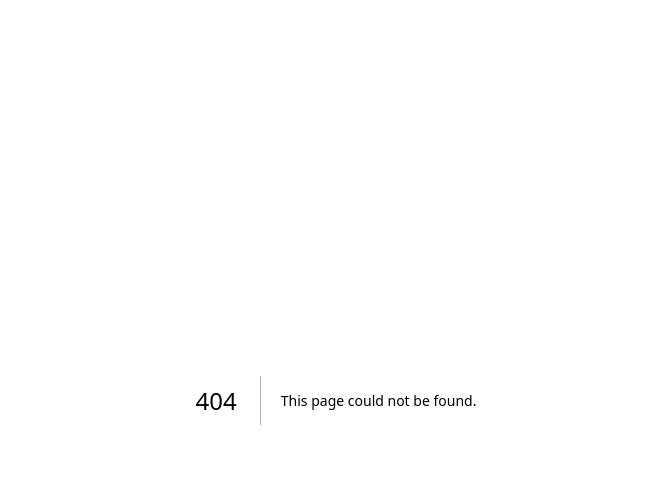
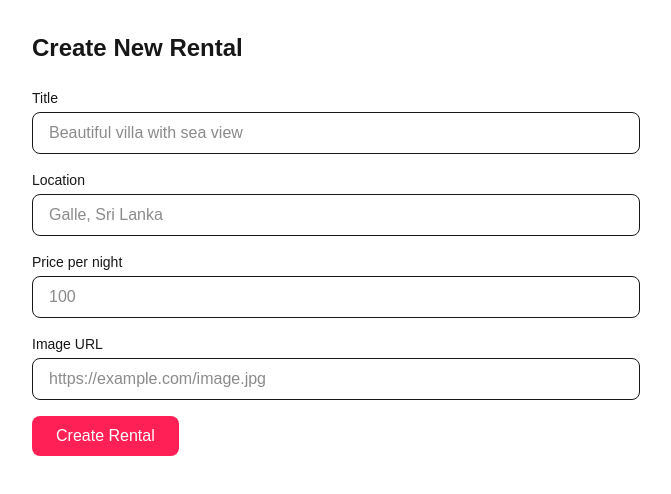
Before and after one commit to pasindu09/AirBnb-Web-application-Spingboot-Java-Nextjs, a Next.js app in the folder frontend-next/: page /host/rentals/create in a window 1280 px wide. Before the commit this address had no page. Shown: the top 494 px of the page, without its empty margins (304-975 px from the left). Built offline with nearby package versions, Linux system fonts and the light colour scheme.

Commit message:
seller/host dashboard,creating,viewing,editing rentals for seller- frontend changes

```diff
--- /dev/null
+++ b/frontend-next/app/host/page.tsx
@@ -0,0 +1,21 @@
+export default function HostDashboard() {
+  return (
+    <div className="p-8">
+      <h1 className="text-3xl font-bold mb-6">Host Dashboard</h1>
+      <div className="grid gap-6 sm:grid-cols-2">
+        <a href="/host/rentals" className="p-6 bg-white rounded-xl shadow hover:shadow-lg transition">
+          <h2 className="text-xl font-semibold">Manage Rentals</h2>
+          <p className="text-gray-600">View, edit, and delete your properties.</p>
+        </a>
+        <a href="/host/rentals/create" className="p-6 bg-white rounded-xl shadow hover:shadow-lg transition">
+          <h2 className="text-xl font-semibold">Add New Rental</h2>
+          <p className="text-gray-600">List a new property for guests to book.</p>
+        </a>
+        <a href="/host/settings" className="p-6 bg-white rounded-xl shadow hover:shadow-lg transition">
+          <h2 className="text-xl font-semibold">Settings</h2>
+          <p className="text-gray-600">Update profile, payout, and preferences.</p>
+        </a>
+      </div>
+    </div>
+  );
+}
--- /dev/null
+++ b/frontend-next/app/host/rentals/[id]/page.tsx
@@ -0,0 +1,14 @@
+interface RentalDetailProps {
+  params: { id: string };
+}
+
+export default function RentalDetail({ params }: RentalDetailProps) {
+  const { id } = params;
+
+  return (
+    <div className="p-8">
+      <h1 className="text-2xl font-bold">Rental {id}</h1>
+      <p className="text-gray-600">This would fetch data for rental {id}.</p>
+    </div>
+  );
+}
--- /dev/null
+++ b/frontend-next/app/host/rentals/create/page.tsx
@@ -0,0 +1,47 @@
+export default function CreateRental() {
+  return (
+    <div className="p-8 max-w-2xl mx-auto">
+      <h1 className="text-2xl font-bold mb-6">Create New Rental</h1>
+      <form className="space-y-4">
+        <div>
+          <label className="block text-sm font-medium mb-1">Title</label>
+          <input
+            type="text"
+            className="w-full border rounded-lg px-4 py-2 focus:ring-rose-500 focus:outline-none"
+            placeholder="Beautiful villa with sea view"
+          />
+        </div>
+        <div>
+          <label className="block text-sm font-medium mb-1">Location</label>
+          <input
+            type="text"
+            className="w-full border rounded-lg px-4 py-2 focus:ring-rose-500 focus:outline-none"
+            placeholder="Galle, Sri Lanka"
+          />
+        </div>
+        <div>
+          <label className="block text-sm font-medium mb-1">Price per night</label>
+          <input
+            type="number"
+            className="w-full border rounded-lg px-4 py-2 focus:ring-rose-500 focus:outline-none"
+            placeholder="100"
+          />
+        </div>
+        <div>
+          <label className="block text-sm font-medium mb-1">Image URL</label>
+          <input
+            type="text"
+            className="w-full border rounded-lg px-4 py-2 focus:ring-rose-500 focus:outline-none"
+            placeholder="https://example.com/image.jpg"
+          />
+        </div>
+        <button
+          type="submit"
+          className="px-6 py-2 bg-rose-500 text-white rounded-lg hover:bg-rose-600"
+        >
+          Create Rental
+        </button>
+      </form>
+    </div>
+  );
+}
--- /dev/null
+++ b/frontend-next/app/host/rentals/page.tsx
@@ -0,0 +1,60 @@
+"use client";
+import { useState } from "react";
+
+const myRentals = [
+  { id: 1, title: "Luxury Villa", location: "Galle", price: 120 },
+  { id: 2, title: "City Apartment", location: "Colombo", price: 45 },
+];
+
+export default function ManageRentals() {
+  const [rentals, setRentals] = useState(myRentals);
+
+  const deleteRental = (id: number) => {
+    setRentals(rentals.filter((r) => r.id !== id));
+  };
+
+  return (
+    <div className="p-8">
+      <div className="flex justify-between items-center mb-6">
+        <h1 className="text-2xl font-bold">My Rentals</h1>
+        <a
+          href="/host/rentals/create"
+          className="px-4 py-2 bg-rose-500 text-white rounded-lg hover:bg-rose-600"
+        >
+          + Add New
+        </a>
+      </div>
+      <div className="grid gap-4">
+        {rentals.map((r) => (
+          <div
+            key={r.id}
+            className="bg-white p-4 rounded-lg shadow flex justify-between items-center"
+          >
+            <div>
+              <h2 className="text-lg font-semibold">{r.title}</h2>
+              <p className="text-gray-600 text-sm">{r.location}</p>
+              <p className="text-gray-800 font-medium">${r.price}/night</p>
+            </div>
+            <div className="flex gap-2">
+              <a
+                href={`/host/rentals/${r.id}`}
+                className="px-3 py-1 rounded bg-blue-500 text-white hover:bg-blue-600"
+              >
+                Edit
+              </a>
+              <button
+                onClick={() => deleteRental(r.id)}
+                className="px-3 py-1 rounded bg-red-500 text-white hover:bg-red-600"
+              >
+                Delete
+              </button>
+            </div>
+          </div>
+        ))}
+        {rentals.length === 0 && (
+          <p className="text-gray-500">No rentals added yet.</p>
+        )}
+      </div>
+    </div>
+  );
+}
```
